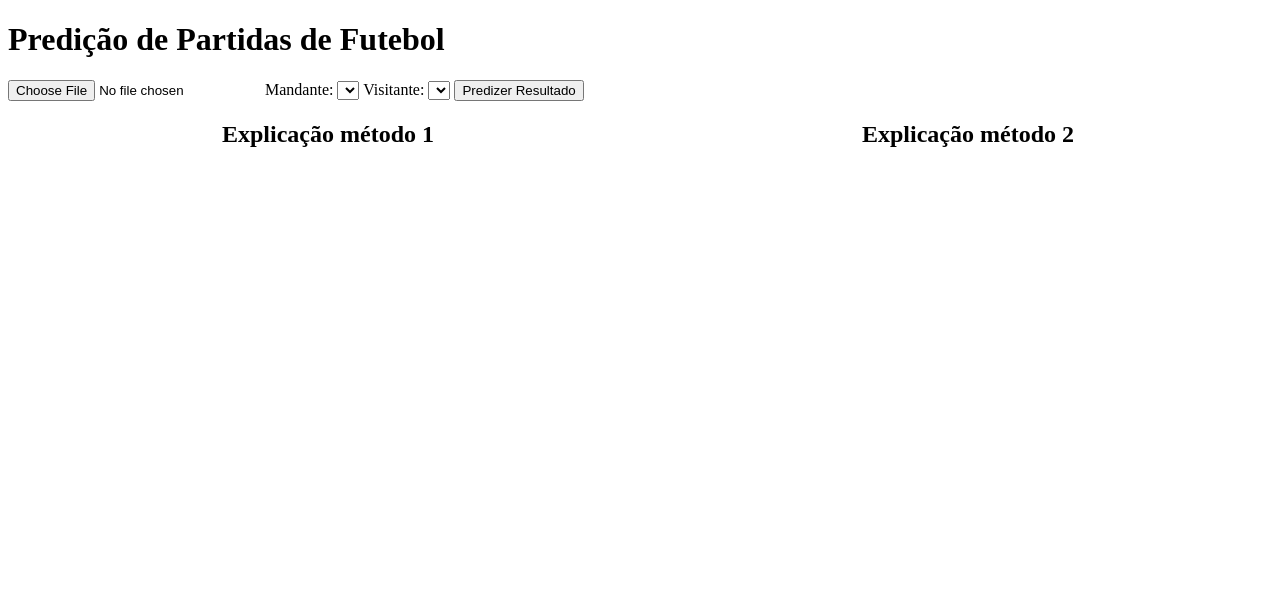
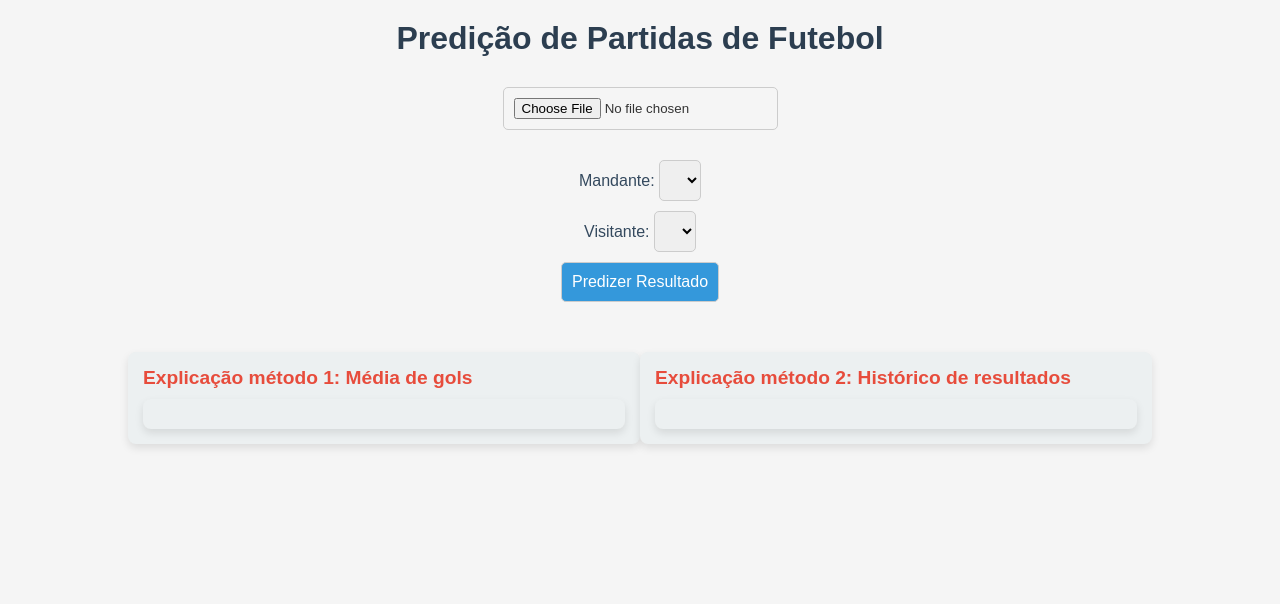
Before and after one commit to CarlosPieper/modelagem-matematica, a plain HTML site: page index.html in a window 1280 px wide. Drawn offline with Linux system fonts and the light colour scheme.

Commit message:
melhorado o CSS da página, adicionadas iterações no método de contagem de gols

```diff
--- a/index.html
+++ b/index.html
@@ -10,23 +10,27 @@
 <body>
     <h1>Predição de Partidas de Futebol</h1>
     <input type="file" id="csvFile" accept=".csv">
-    <label for="mandante">Mandante:</label>
-    <select id="mandante"></select>
-    <label for="visitante">Visitante:</label>
-    <select id="visitante"></select>
+    <div class="input">
+        <label for="mandante">Mandante:</label>
+        <select id="mandante"></select>
+    </div>
+    <div class="input">
+        <label for="visitante">Visitante:</label>
+        <select id="visitante"></select>
+    </div>
+    <div id="porcentagem-empate"></div>
     <button onclick="predizerResultado()">Predizer Resultado</button>
 
     <div id="resultados"></div>
     <div id="explicacoes">
-
         <div id="explicacao-1">
-            <h2>Explicação método 1</h2>
+            <h2>Explicação método 1: Média de gols</h2>
             <div id="texto-explicacao-1">
 
             </div>
         </div>
         <div id="explicacao-2">
-            <h2>Explicação método 2</h2>
+            <h2>Explicação método 2: Histórico de resultados</h2>
             <div id="texto-explicacao-2">
 
             </div>
--- a/metodo1.js
+++ b/metodo1.js
@@ -45,11 +45,9 @@ function metodoMediaGols(mandante, visitante) {
         simulacoes.push({ mandante: golsMandante, visitante: golsVisitante })
     }
 
-    console.log(simulacoes)
-
-    const chanceVitoriaMandante = simulacoes.filter(simulacao => simulacao.mandante > simulacao.visitante).length;
-    const chanceEmpate = simulacoes.filter(simulacao => simulacao.mandante == simulacao.visitante).length;
-    const chanceVitoriaVisitante = simulacoes.filter(simulacao => simulacao.mandante < simulacao.visitante).length;
+    const chanceVitoriaMandante = simulacoes.filter(simulacao => simulacao.mandante > simulacao.visitante).length / 10000;
+    const chanceEmpate = simulacoes.filter(simulacao => simulacao.mandante == simulacao.visitante).length / 10000;
+    const chanceVitoriaVisitante = simulacoes.filter(simulacao => simulacao.mandante < simulacao.visitante).length / 10000;
 
     return {
         chanceVitoriaMandante,
--- a/script.js
+++ b/script.js
@@ -5,7 +5,7 @@ let divExplicacao1 = document.getElementById("texto-explicacao-1");
 let divExplicacao2 = document.getElementById("texto-explicacao-2");
 
 const ITERACOES_VALOR_ALEATORIO = 10;
-const ITERACOES_HISTORICO_GOLS = 100;
+const ITERACOES_HISTORICO_GOLS = 1000000;
 
 function lerCSV(file, callback) {
     const reader = new FileReader();
@@ -72,8 +72,8 @@ function predizerResultado() {
     const resultadoMetodo2 = metodoHistoricoResultados(mandante, visitante);
 
     divResultados.innerHTML += `
-        <h2>Resultado Método 1: Média de Gols: Mandante: ${resultadoMetodo1.chanceVitoriaMandante.toFixed(4)}% Empate: ${resultadoMetodo1.chanceEmpate.toFixed(4)}% Visitante: ${resultadoMetodo1.chanceVitoriaVisitante.toFixed(4)}%</h2>
-        <h2>Resultado Método 2: Histórico de Resultados: Mandante: ${resultadoMetodo2.chanceVitoriaMandante.toFixed(4)}% Empate: ${resultadoMetodo2.chanceEmpate.toFixed(4)}% Visitante: ${resultadoMetodo2.chanceVitoriaVisitante.toFixed(4)}%</h2>
+        <p>Resultado do Método de Média de Gols: Mandante: ${resultadoMetodo1.chanceVitoriaMandante.toFixed(4)}% Empate: ${resultadoMetodo1.chanceEmpate.toFixed(4)}% Visitante: ${resultadoMetodo1.chanceVitoriaVisitante.toFixed(4)}%</p>
+        <p>Resultado do Método de Histórico de Resultados: Mandante: ${resultadoMetodo2.chanceVitoriaMandante.toFixed(4)}% Empate: ${resultadoMetodo2.chanceEmpate.toFixed(4)}% Visitante: ${resultadoMetodo2.chanceVitoriaVisitante.toFixed(4)}%</p>
     `;
 }
 
--- a/styles.css
+++ b/styles.css
@@ -1,15 +1,95 @@
+/* Reset básico */
+* {
+    margin: 0;
+    padding: 0;
+    box-sizing: border-box;
+    font-family: Arial, sans-serif;
+}
+
+body {
+    background-color: #f5f5f5;
+    display: flex;
+    flex-direction: column;
+    align-items: center;
+    justify-content: top;
+    min-height: 100vh;
+    color: #333;
+}
+
+h1 {
+    font-size: 2rem;
+    color: #2c3e50;
+    margin: 20px;
+}
+
+label {
+    font-size: 1rem;
+    margin-top: 15px;
+    color: #34495e;
+}
+
+input[type="file"] {
+    margin: 10px 0 20px;
+    padding: 10px;
+    border: 1px solid #ccc;
+    border-radius: 5px;
+    cursor: pointer;
+}
+
+select,
+button {
+    padding: 10px;
+    margin-top: 10px;
+    font-size: 1rem;
+    border: 1px solid #ccc;
+    border-radius: 5px;
+    cursor: pointer;
+    transition: all 0.2s ease;
+}
+
+button {
+    background-color: #3498db;
+    color: #fff;
+}
+
+button:hover {
+    background-color: #2980b9;
+}
+
+#resultados {
+    margin-top: 30px;
+    font-size: 1.2rem;
+    color: #2c3e50;
+}
+
 #explicacoes {
     display: flex;
-    width: 100vw;
     justify-content: space-between;
+    width: 80%;
+    margin-top: 20px;
 }
 
-#explicacao-1,
-#explicacao-2 {
+#explicacoes div {
+    background-color: #ecf0f1;
+    padding: 15px;
+    border-radius: 8px;
+    box-shadow: 0 4px 8px rgba(0, 0, 0, 0.1);
     width: 100%;
-    height: 500px;
 }
 
-h2{
-    text-align: center;
+#explicacoes h2 {
+    font-size: 1.2rem;
+    color: #e74c3c;
+    margin-bottom: 10px;
 }
+
+#texto-explicacao-1,
+#texto-explicacao-2 {
+    font-size: 0.9rem;
+    color: #34495e;
+    width: 500px;
+}
+
+div.input {
+    display: inline;
+}
```
